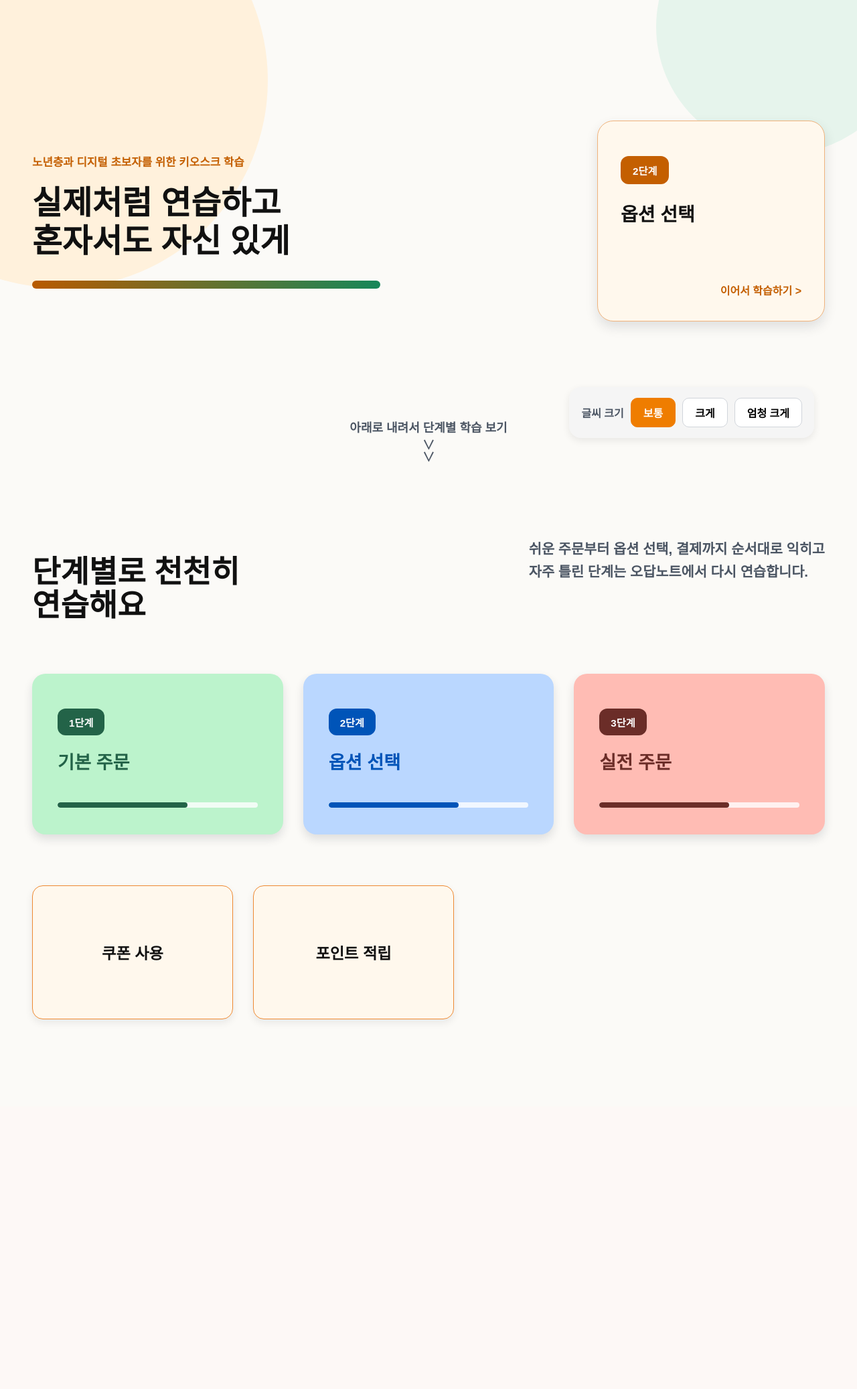
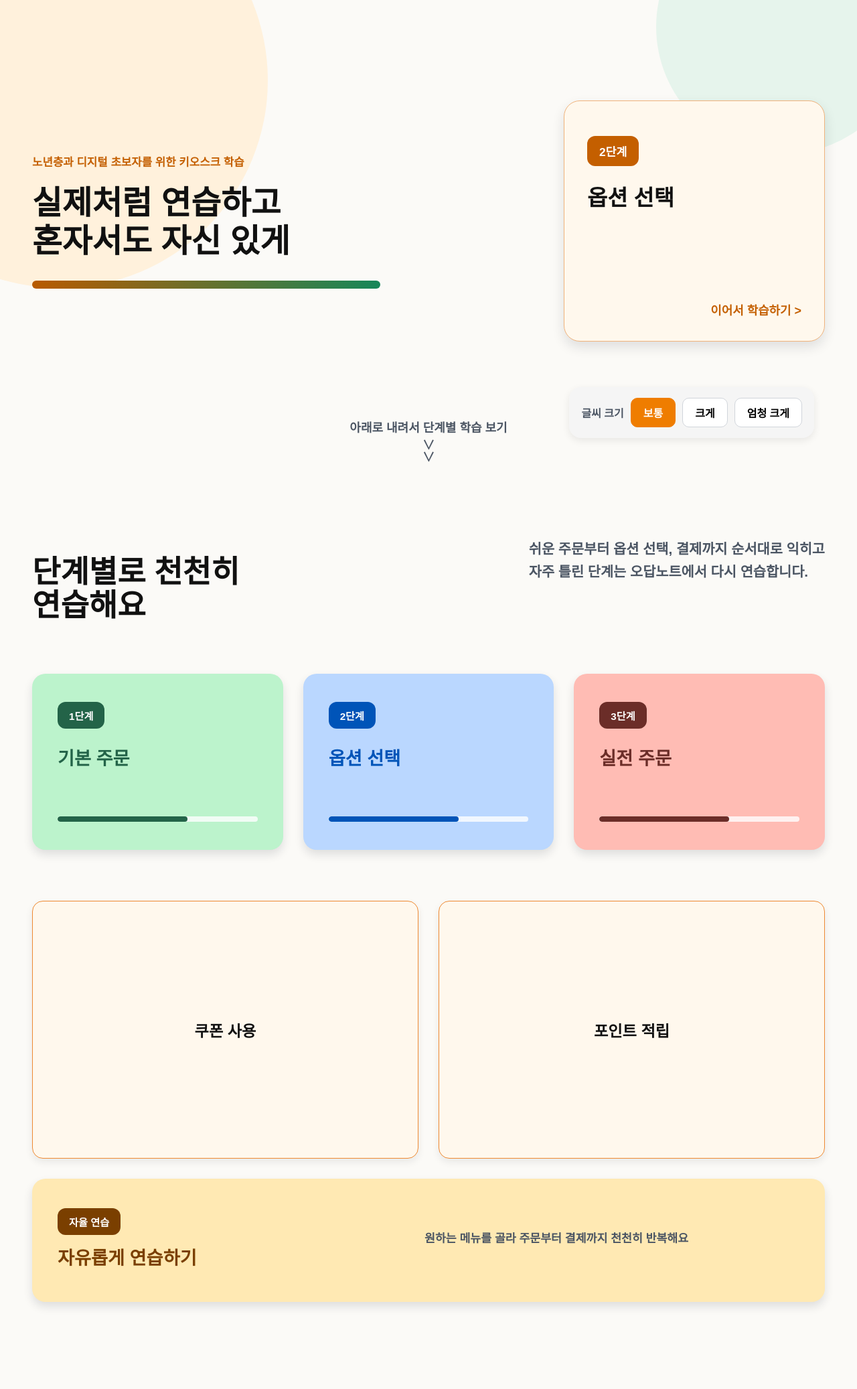
Before and after one commit to Pirogramming-25/Hackathon_2, a Django app: page / in a window 1280 px wide. Shown: the part 90-2164 px from the top of the page at 67% size. Before the commit the page ends 1616 px from the top, so only its background shows below. Run offline with Django 5.2, Linux system fonts and the light colour scheme.

Commit message:
feat: 자율연습 박스 추가 및 확대수치조정

```diff
--- a/static/css/home.css
+++ b/static/css/home.css
@@ -56,7 +56,7 @@ body.font-xlarge {
   width: min(calc(100% - 96px), calc(1520px * var(--home-gap-scale)));
   min-height: calc(100vh - var(--header-height));
   display: grid;
-  grid-template-columns: minmax(720px, calc(840px * var(--home-gap-scale))) calc(340px * var(--hero-card-scale));
+  grid-template-columns: minmax(720px, calc(820px * var(--home-gap-scale))) calc(390px * var(--hero-card-scale));
   align-items: center;
   justify-content: center;
   gap: calc(130px * var(--home-gap-scale));
@@ -98,7 +98,7 @@ body.font-xlarge {
 }
 
 .continue-card {
-  min-height: calc(300px * var(--hero-card-scale));
+  min-height: calc(360px * var(--hero-card-scale));
   display: flex;
   flex-direction: column;
   justify-content: space-between;
@@ -115,20 +115,20 @@ body.font-xlarge {
   border-radius: calc(12px * var(--hero-card-scale));
   background: var(--color-accent);
   color: #ffffff;
-  font-size: calc(0.95rem * var(--hero-card-scale));
+  font-size: calc(1.08rem * var(--hero-card-scale));
   font-weight: 900;
 }
 
 .continue-card h2 {
   margin: calc(28px * var(--hero-card-scale)) 0 auto;
-  font-size: calc(1.75rem * var(--hero-card-scale));
+  font-size: calc(2.05rem * var(--hero-card-scale));
   line-height: 1.25;
 }
 
 .continue-card a {
   align-self: flex-end;
   color: var(--color-accent);
-  font-size: calc(1rem * var(--hero-card-scale));
+  font-size: calc(1.12rem * var(--hero-card-scale));
   font-weight: 900;
 }
 
@@ -290,7 +290,9 @@ body.font-xlarge {
   left: 50%;
   transform: translateX(-50%);
   display: grid;
-  grid-template-columns: repeat(2, minmax(0, calc(300px * var(--step-scale))));
+  grid-template-columns:
+    repeat(2, minmax(0, calc(300px * var(--step-scale))))
+    minmax(0, 1fr);
   gap: calc(42px * var(--step-scale));
   margin-top: calc(76px * var(--step-scale));
 }
@@ -310,6 +312,54 @@ body.font-xlarge {
   font-weight: 900;
 }
 
+.free-practice-card {
+  height: 100%;
+  min-height: calc(184px * var(--step-scale));
+  min-width: 0;
+  display: grid;
+  grid-template-columns: minmax(0, 0.9fr) minmax(0, 1fr);
+  align-content: center;
+  align-items: center;
+  column-gap: calc(44px * var(--step-scale));
+  row-gap: calc(12px * var(--step-scale));
+  padding: calc(38px * var(--step-scale)) calc(38px * var(--step-scale)) calc(42px * var(--step-scale));
+  border: 0;
+  border-radius: calc(20px * var(--step-scale));
+  background: #ffe9b3;
+  color: #7a3f00;
+  box-shadow: 0 7px 14px rgba(17, 24, 39, 0.12);
+}
+
+.free-practice-card span {
+  grid-column: 1;
+  align-self: end;
+  width: fit-content;
+  padding: calc(9px * var(--step-scale)) calc(17px * var(--step-scale));
+  border-radius: calc(12px * var(--step-scale));
+  background: #7a3f00;
+  color: #ffffff;
+  font-size: calc(0.95rem * var(--step-scale));
+  font-weight: 900;
+}
+
+.free-practice-card h3 {
+  grid-column: 1;
+  align-self: start;
+  margin: calc(6px * var(--step-scale)) 0 0;
+  font-size: calc(1.7rem * var(--step-scale));
+  line-height: 1.25;
+}
+
+.free-practice-card p {
+  grid-column: 2;
+  grid-row: 1 / 3;
+  color: var(--color-text-sub);
+  font-size: calc(1.08rem * var(--step-scale));
+  line-height: 1.6;
+  font-weight: 800;
+  word-break: keep-all;
+}
+
 body.font-large .step-card-1,
 body.font-xlarge .step-card-1 {
   transform: translateX(calc(-10px * var(--step-scale)));
@@ -322,28 +372,52 @@ body.font-xlarge .step-card-3 {
 
 @media (min-width: 1501px) {
   body.font-large .hero-inner {
-    grid-template-columns: minmax(0, calc(820px * var(--home-gap-scale))) 460px;
-    gap: calc(112px * var(--home-gap-scale));
+    grid-template-columns: minmax(0, calc(800px * var(--home-gap-scale))) 520px;
+    gap: calc(104px * var(--home-gap-scale));
   }
 
   body.font-large .continue-card {
-    min-height: 410px;
+    min-height: 460px;
+  }
+
+  body.font-large .continue-card span {
+    font-size: 1.2rem;
+  }
+
+  body.font-large .continue-card h2 {
+    font-size: 2.65rem;
+  }
+
+  body.font-large .continue-card a {
+    font-size: 1.32rem;
   }
 
   body.font-xlarge .hero-inner {
-    grid-template-columns: minmax(0, calc(820px * var(--home-gap-scale))) 540px;
-    gap: calc(96px * var(--home-gap-scale));
+    grid-template-columns: minmax(0, calc(780px * var(--home-gap-scale))) 620px;
+    gap: calc(84px * var(--home-gap-scale));
   }
 
   body.font-xlarge .continue-card {
-    min-height: 470px;
+    min-height: 540px;
+  }
+
+  body.font-xlarge .continue-card span {
+    font-size: 1.38rem;
+  }
+
+  body.font-xlarge .continue-card h2 {
+    font-size: 3.1rem;
+  }
+
+  body.font-xlarge .continue-card a {
+    font-size: 1.52rem;
   }
 }
 
 @media (max-width: 1500px) {
   .hero-inner {
     width: min(calc(100% - 96px), var(--container-width));
-    grid-template-columns: minmax(0, 1fr) minmax(300px, calc(340px * var(--hero-card-scale)));
+    grid-template-columns: minmax(0, 1fr) minmax(340px, calc(390px * var(--hero-card-scale)));
     gap: calc(64px * var(--home-gap-scale));
   }
 
@@ -367,6 +441,28 @@ body.font-xlarge .step-card-3 {
     min-width: 0;
     max-width: 100%;
   }
+
+  .step-card {
+    aspect-ratio: 1.42;
+    padding-top: calc(42px * var(--step-scale));
+    padding-bottom: calc(42px * var(--step-scale));
+  }
+
+  .step-card h3 {
+    margin-top: calc(28px * var(--step-scale));
+  }
+
+  .progress-line {
+    margin-top: calc(34px * var(--step-scale));
+  }
+
+  .advanced-card-list {
+    grid-template-columns: repeat(2, minmax(0, 1fr));
+  }
+
+  .free-practice-card {
+    grid-column: 1 / -1;
+  }
 }
 
 @media (max-width: 1360px) {
@@ -386,6 +482,14 @@ body.font-xlarge .step-card-3 {
   .step-card-list,
   .advanced-card-list {
     gap: calc(30px * var(--step-scale));
+  }
+
+  .advanced-card-list {
+    grid-template-columns: repeat(2, minmax(0, 1fr));
+  }
+
+  .free-practice-card {
+    grid-column: 1 / -1;
   }
 
   body.font-large .step-card-1,
--- a/templates/home.html
+++ b/templates/home.html
@@ -2,7 +2,7 @@
 {% load static %}
 
 {% block extra_css %}
-<link rel="stylesheet" href="{% static 'css/home.css' %}?v=7">
+<link rel="stylesheet" href="{% static 'css/home.css' %}?v=21">
 {% endblock %}
 
 {% block content %}
@@ -67,6 +67,11 @@
     <div class="advanced-card-list">
       <article class="advanced-card">쿠폰 사용</article>
       <article class="advanced-card">포인트 적립</article>
+      <article class="free-practice-card">
+        <span>자율 연습</span>
+        <h3>자유롭게 연습하기</h3>
+        <p>원하는 메뉴를 골라 주문부터 결제까지 천천히 반복해요</p>
+      </article>
     </div>
   </div>
 </section>
--- a/templates/wrong_note.html
+++ b/templates/wrong_note.html
@@ -2,7 +2,7 @@
 {% load static %}
 
 {% block extra_css %}
-<link rel="stylesheet" href="{% static 'css/wrong_note.css' %}?v=2">
+<link rel="stylesheet" href="{% static 'css/wrong_note.css' %}?v=3">
 {% endblock %}
 
 {% block content %}
```
Also changed, not shown: other parts of static/css/home.css (+37 -0 lines), static/css/wrong_note.css (+23 -5 lines).
